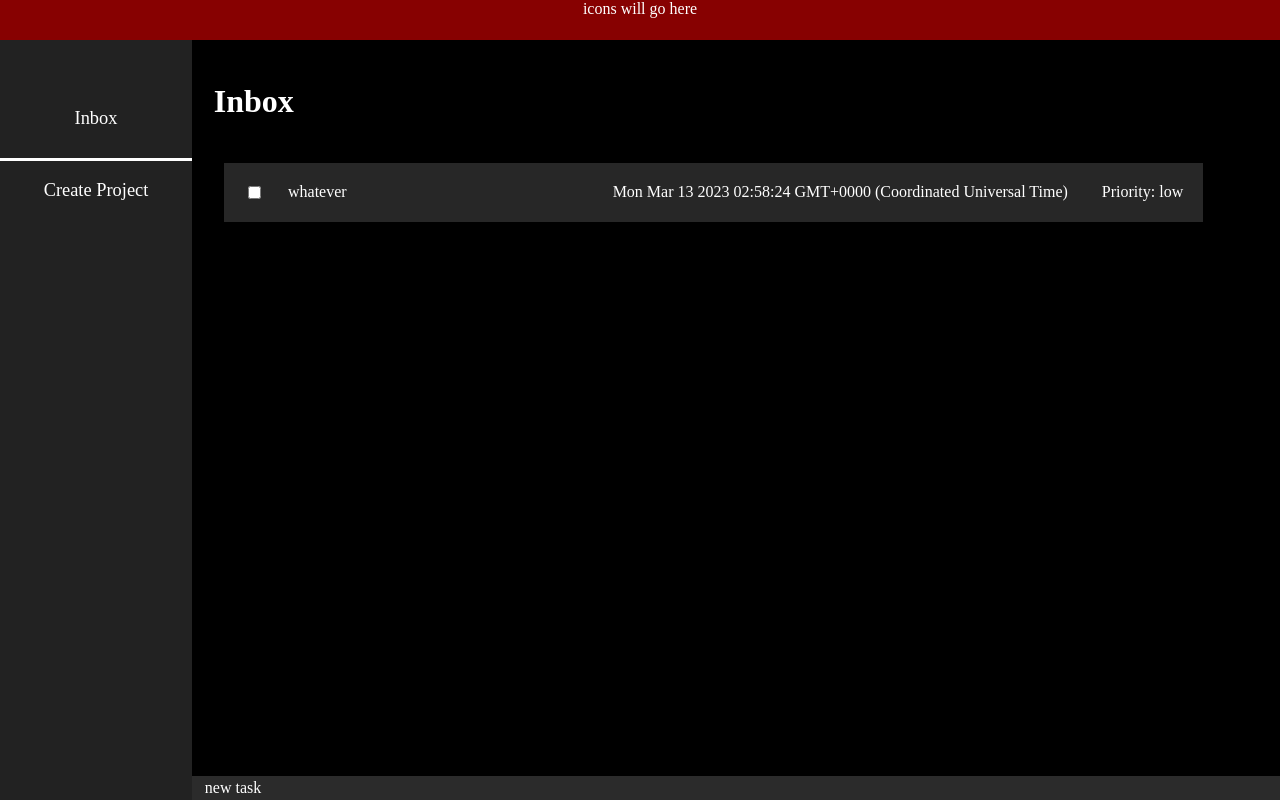
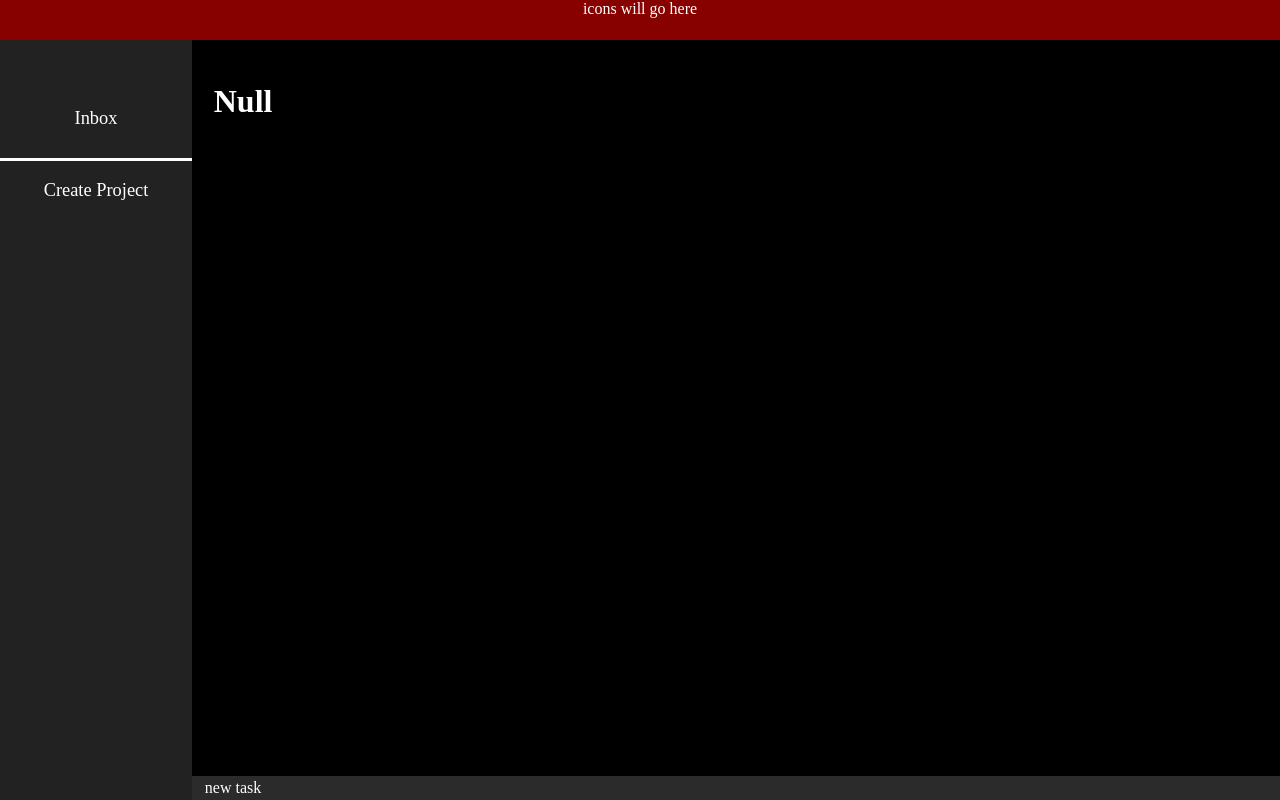
Before and after one commit to tristenCodes/to-do-list, a website built with webpack: page dist/index.html in a window 1280 px wide. Built offline with nearby package versions, Linux system fonts and the light colour scheme.

Commit message:
Revert "update for branch transfer"
This reverts commit 93f78a406bcfbbdd7e5b3e33bd57c5473302113f.

```diff
--- a/src/index.js
+++ b/src/index.js
@@ -1,20 +1,12 @@
 import Projects from './projects.js'
+import Task from './tasks.js'
 import Display from './displayController.js'
 import task from './tasks.js'
-import { populateStorage } from './storage'
 
 
 const displayController = Display()
 const inbox = Projects('Inbox')
 
-inbox.addToTaskList(task('whatever', 'who cares', 'incomplete', new Date(), 'low'))
-
 displayController.addToSideBar(inbox)
-displayController.setProjectTitle(inbox.getProjectName())
-displayController.loadTasks(inbox)
-displayController.getProjectItems()
-
-// for local storage to work, every project needs to be saved to a projectList whenever created
-
 
 // ----------------------------------------------------
--- a/src/style.css
+++ b/src/style.css
@@ -140,9 +140,6 @@ footer #new-task:hover {
   display: flex;
   gap: 1.5rem;
 }
-.grid-content .task-container .task-div .task-right div:nth-child(2) {
-  margin-left: 10px;
-}
 .grid-sidebar {
   background-color: #222222;
   font-size: 1.15rem;
```
Also changed, not shown: 1 other file.
